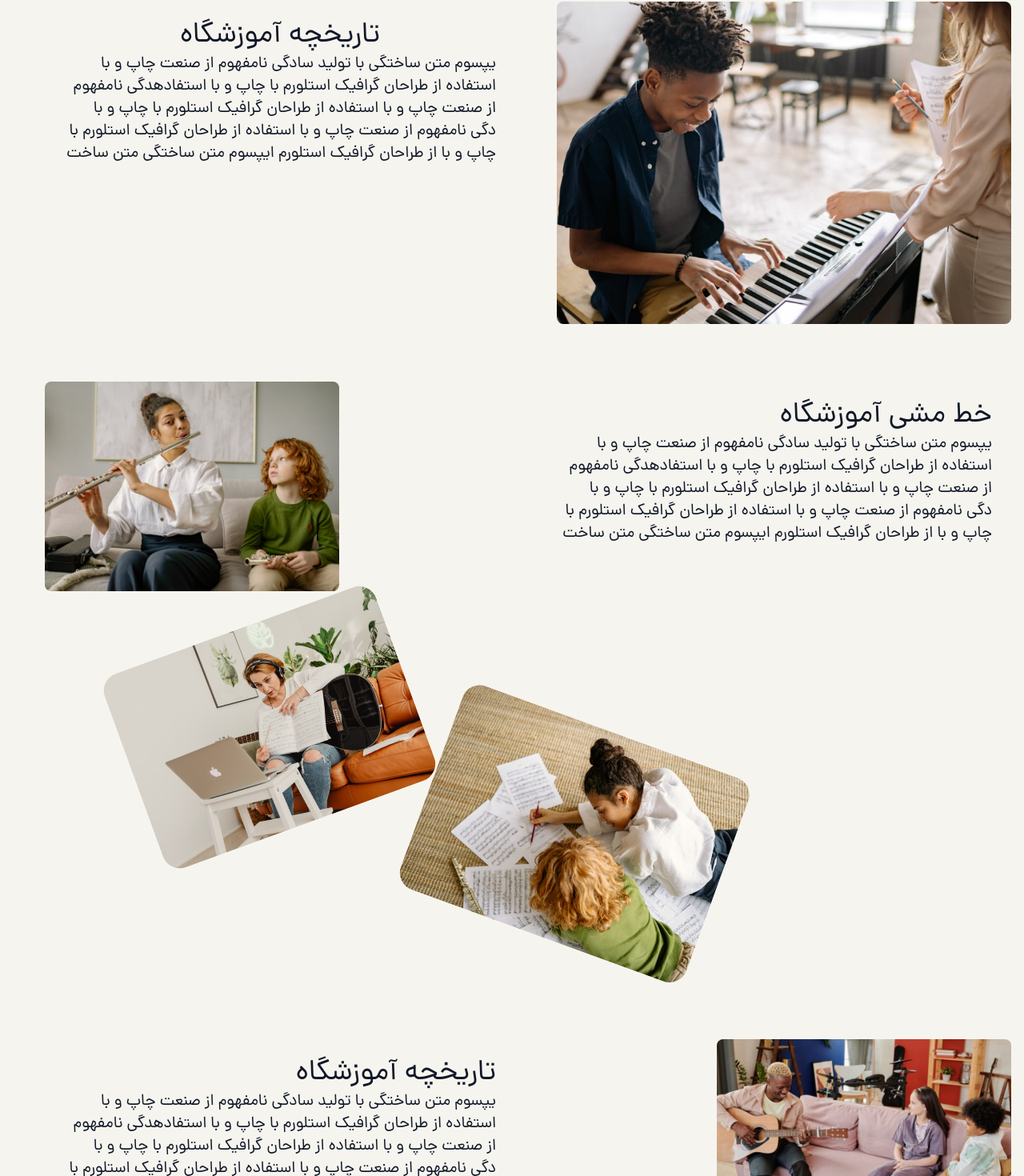
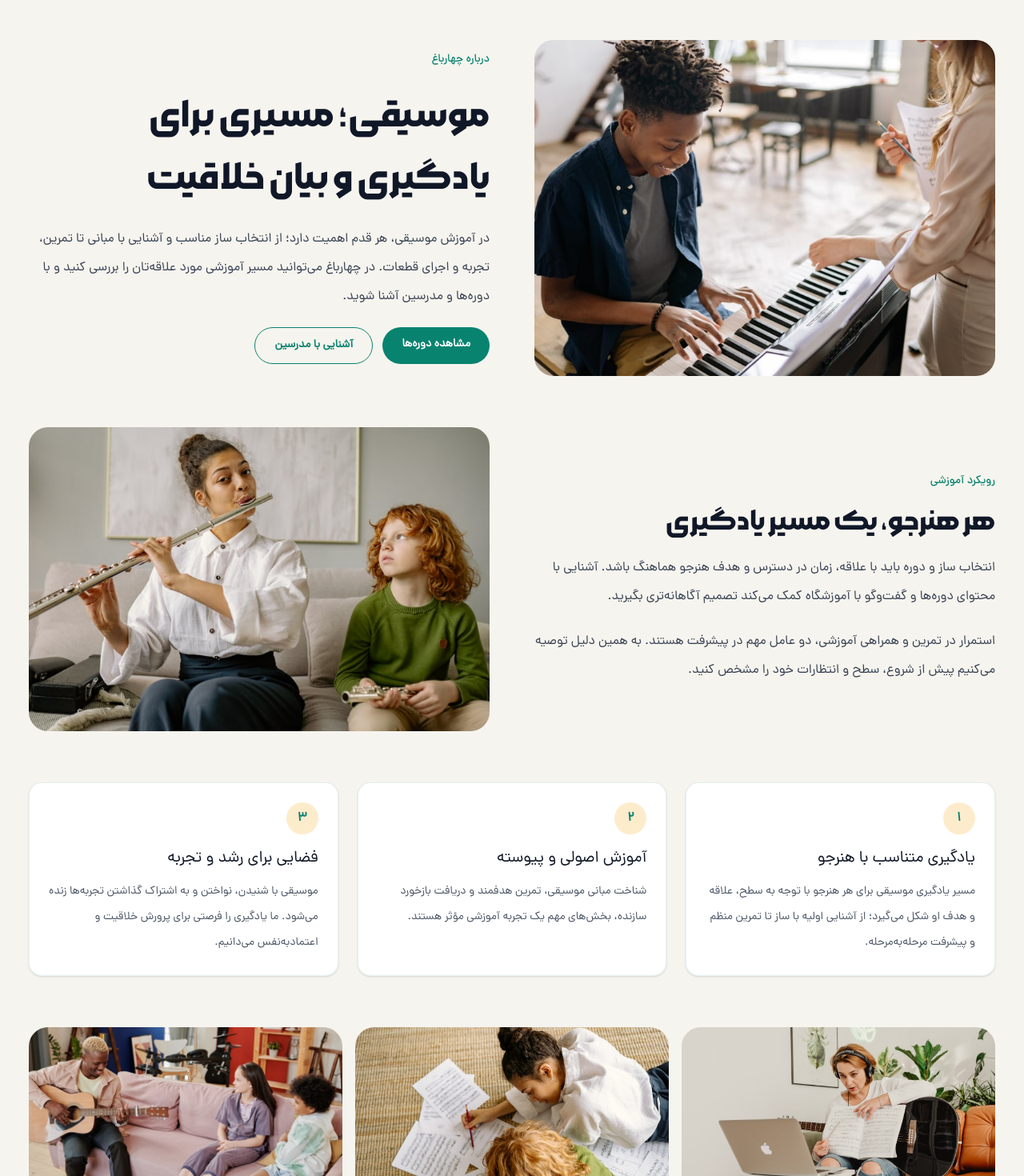
Before and after one commit to mehrdadkpur/charbagh-frontend, a Next.js app: page /about in a window 1280 px wide. Shown: the part 1326-2796 px from the top of the page at 80% size. Built offline with nearby package versions, Linux system fonts and the light colour scheme.

Commit message:
Replace placeholder about page copy and improve page structure

```diff
--- a/app/about/page.tsx
+++ b/app/about/page.tsx
@@ -1,62 +1,82 @@
+import Image from "next/image";
+import Link from "next/link";
 import RoutesHeader from "@/app/ui/components/RoutesHeader";
-import Image from "next/image";
 
 export const metadata = {
-    title: 'آموزشگاه چهارباغ | درباره ما',
-    description: 'این صفحه درباره آموزشگاه موسیقی چهارباغ است.',
+  title: "درباره آموزشگاه موسیقی چهارباغ",
+  description: "با رویکرد آموزشی، مسیر یادگیری و فضای آموزش موسیقی در چهارباغ آشنا شوید.",
 };
 
-const About = () => {
+const values = [
+  {
+    title: "یادگیری متناسب با هنرجو",
+    description: "مسیر یادگیری موسیقی برای هر هنرجو با توجه به سطح، علاقه و هدف او شکل می‌گیرد؛ از آشنایی اولیه با ساز تا تمرین منظم و پیشرفت مرحله‌به‌مرحله.",
+  },
+  {
+    title: "آموزش اصولی و پیوسته",
+    description: "شناخت مبانی موسیقی، تمرین هدفمند و دریافت بازخورد سازنده، بخش‌های مهم یک تجربه آموزشی مؤثر هستند.",
+  },
+  {
+    title: "فضایی برای رشد و تجربه",
+    description: "موسیقی با شنیدن، نواختن و به اشتراک گذاشتن تجربه‌ها زنده می‌شود. ما یادگیری را فرصتی برای پرورش خلاقیت و اعتمادبه‌نفس می‌دانیم.",
+  },
+];
 
+export default function AboutPage() {
   return (
-        <section>
-            <div className="w-full bg-[#F6F4EE] dark:bg-gray-900 text-gray-900 dark:text-gray-50">
-                <RoutesHeader pageTitle={'درباره ما'} boldText={'تاریخچه و  '} Highlight={'مسیـــری که پیموده ایم'}/>
-                <div className="container mt-10">
-                    <div className="w-full md:flex justify-between items-center flex flex-col gap-y-10 mb-10 overflow-hidden">
-                        <div className="flex md:flex-row flex-col justify-between items-start">
-                            <div className="rounded-3xl">
-                                <Image width={600} height={400} className=" rounded-3xl p-4" src="/images/about/01.jpg" alt="pic" />
+    <section className="bg-[#F6F4EE] text-gray-900 dark:bg-gray-900 dark:text-gray-50">
+      <RoutesHeader pageTitle="درباره ما" boldText="آشنایی با" Highlight="آموزشگاه موسیقی چهارباغ" />
+
+      <div className="container mx-auto space-y-16 px-4 py-12 md:py-16">
+        <section className="grid items-center gap-8 md:grid-cols-2 md:gap-14">
+          <div className="relative min-h-[280px] overflow-hidden rounded-3xl md:min-h-[420px]">
+            <Image src="/images/about/01.jpg" alt="فضای آموزش موسیقی" fill priority sizes="(max-width: 768px) 100vw, 50vw" className="object-cover" />
           </div>
-                            <div className="md:w-[50%] md:flex justify-center items-center flex flex-col p-10 ">
-                                <div className=" text-4xl font-DanaDemiBold">تاریخچه آموزشگاه</div>
-                                <div className="text-sm md:text-xl font-Dana">یپسوم متن ساختگی با تولید سادگی نامفهوم از صنعت چاپ و با استفاده از طراحان گرافیک استلورم  با چاپ و با استفادهدگی نامفهوم از صنعت چاپ و با استفاده از طراحان گرافیک استلورم  با چاپ و با دگی نامفهوم از صنعت چاپ و با استفاده از طراحان گرافیک استلورم  با چاپ و با  از طراحان گرافیک استلورم ایپسوم متن ساختگی  متن ساخت</div>
+          <div className="space-y-5">
+            <p className="font-DanaMedium text-sm text-elf dark:text-mango">درباره چهارباغ</p>
+            <h2 className="text-3xl font-MorabbaBold leading-relaxed md:text-5xl">موسیقی؛ مسیری برای یادگیری و بیان خلاقیت</h2>
+            <p className="text-base leading-9 text-gray-700 dark:text-gray-300">
+              در آموزش موسیقی، هر قدم اهمیت دارد؛ از انتخاب ساز مناسب و آشنایی با مبانی تا تمرین، تجربه و اجرای قطعات. در چهارباغ می‌توانید مسیر آموزشی مورد علاقه‌تان را بررسی کنید و با دوره‌ها و مدرسین آشنا شوید.
+            </p>
+            <div className="flex flex-wrap gap-3">
+              <Link href="/courses" className="rounded-full bg-elf px-6 py-3 text-sm font-semibold text-white transition hover:bg-green-800">مشاهده دوره‌ها</Link>
+              <Link href="/teachers" className="rounded-full border border-elf px-6 py-3 text-sm font-semibold text-elf transition hover:bg-elf/10 dark:border-mango dark:text-mango">آشنایی با مدرسین</Link>
             </div>
           </div>
-                        <div className="flex md:flex-row flex-col justify-between items-start">
-                            <div className="md:w-[50%] p-10">
-                                    <div className="md:text-4xl font-DanaDemiBold">خط مشی آموزشگاه</div>
-                                    <div className="md:text-xl font-Dana">یپسوم متن ساختگی با تولید سادگی نامفهوم از صنعت چاپ و با استفاده از طراحان گرافیک استلورم  با چاپ و با استفادهدگی نامفهوم از صنعت چاپ و با استفاده از طراحان گرافیک استلورم  با چاپ و با دگی نامفهوم از صنعت چاپ و با استفاده از طراحان گرافیک استلورم  با چاپ و با  از طراحان گرافیک استلورم ایپسوم متن ساختگی  متن ساخت</div>
+        </section>
+
+        <section className="grid items-center gap-8 md:grid-cols-2 md:gap-14">
+          <div className="order-2 space-y-5 md:order-1">
+            <p className="font-DanaMedium text-sm text-elf dark:text-mango">رویکرد آموزشی</p>
+            <h2 className="text-3xl font-MorabbaBold md:text-4xl">هر هنرجو، یک مسیر یادگیری</h2>
+            <p className="text-base leading-9 text-gray-700 dark:text-gray-300">
+              انتخاب ساز و دوره باید با علاقه، زمان در دسترس و هدف هنرجو هماهنگ باشد. آشنایی با محتوای دوره‌ها و گفت‌وگو با آموزشگاه کمک می‌کند تصمیم آگاهانه‌تری بگیرید.
+            </p>
+            <p className="text-base leading-9 text-gray-700 dark:text-gray-300">
+              استمرار در تمرین و همراهی آموزشی، دو عامل مهم در پیشرفت هستند. به همین دلیل توصیه می‌کنیم پیش از شروع، سطح و انتظارات خود را مشخص کنید.
+            </p>
           </div>
-                            <div className="rounded-3xl">
-                                    <Image width={400} height={400} className=" rounded-3xl p-4" src="/images/about/05.jpg" alt="about" />
+          <div className="relative order-1 min-h-[280px] overflow-hidden rounded-3xl md:order-2 md:min-h-[380px]">
+            <Image src="/images/about/05.jpg" alt="تمرین و آموزش موسیقی" fill sizes="(max-width: 768px) 100vw, 50vw" className="object-cover" />
           </div>
-                        </div>
-                        <div className="w-full md:h-[448px] md:relative md:flex flex flex-col justify-between items-center">
-                            <div className="md:absolute -top-[22px] bottom-[181px] right-[750px] -rotate-[20deg] rounded-3xl ">
-                                <Image width={380} height={380} className=" scale-95 rounded-3xl" src="/images/about/06.jpg" alt="" />
-                            </div>
-                            <div className="md:absolute top-[86px] bottom-0 right-[372px] left-[372px] rotate-[20deg] rounded-3xl ">
-                                <Image width={400} height={400} className=" scale-95 rounded-3xl" src="/images/about/07.jpg" alt="" />
-                            </div>
-                        </div>
-                        <div className="md:flex-row flex flex-col justify-between items-start">
-                            <div className="">
-                                <Image width={400} height={400} className="rounded-3xl p-4" src="/images/about/08.jpg" alt="about" />
-                            </div>
-                            <div className="md:w-[50%] p-10">
-                                <div className="text-lg md:text-4xl font-DanaDemiBold">تاریخچه آموزشگاه</div>
-                                <p className="text-sm md:text-xl">یپسوم متن ساختگی با تولید سادگی نامفهوم از صنعت چاپ و با استفاده از طراحان گرافیک استلورم  با چاپ و با استفادهدگی نامفهوم از صنعت چاپ و با استفاده از طراحان گرافیک استلورم  با چاپ و با دگی نامفهوم از صنعت چاپ و با استفاده از طراحان گرافیک استلورم  با چاپ و با  از طراحان گرافیک استلورم ایپسوم متن ساختگی  متن ساخت</p>
-                            </div>
-                        </div>
-                    </div>
-                </div>
-                <div>
-                        <Image width={400} height={400} className="w-full h-auto" src="/images/shapes/footer-1.png" alt="curve" />
-                    </div>
+        </section>
+
+        <section className="grid gap-6 md:grid-cols-3">
+          {values.map((item, index) => (
+            <article key={item.title} className="rounded-2xl border border-elf/10 bg-white p-6 shadow-sm dark:border-gray-700 dark:bg-gray-800">
+              <span className="mb-4 inline-flex size-10 items-center justify-center rounded-full bg-mango/30 font-bold text-elf dark:text-mango">{index + 1}</span>
+              <h3 className="mb-3 text-xl font-DanaDemiBold">{item.title}</h3>
+              <p className="text-sm leading-8 text-gray-600 dark:text-gray-300">{item.description}</p>
+            </article>
+          ))}
+        </section>
+
+        <section className="grid grid-cols-2 gap-4 md:grid-cols-3">
+          <div className="relative col-span-2 min-h-[240px] overflow-hidden rounded-3xl md:col-span-1"><Image src="/images/about/06.jpg" alt="لحظه‌ای از فضای موسیقی" fill sizes="(max-width: 768px) 100vw, 33vw" className="object-cover" /></div>
+          <div className="relative min-h-[240px] overflow-hidden rounded-3xl"><Image src="/images/about/07.jpg" alt="تجربه یادگیری موسیقی" fill sizes="(max-width: 768px) 50vw, 33vw" className="object-cover" /></div>
+          <div className="relative min-h-[240px] overflow-hidden rounded-3xl"><Image src="/images/about/08.jpg" alt="آموزش و تمرین ساز" fill sizes="(max-width: 768px) 50vw, 33vw" className="object-cover" /></div>
+        </section>
       </div>
     </section>
   );
 }
-
-export default About;
```
Lines whose indentation alone changed are shown as unchanged.
